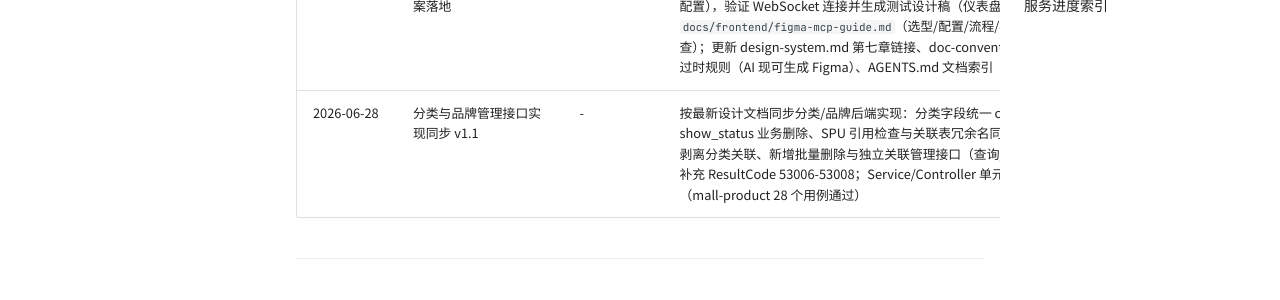
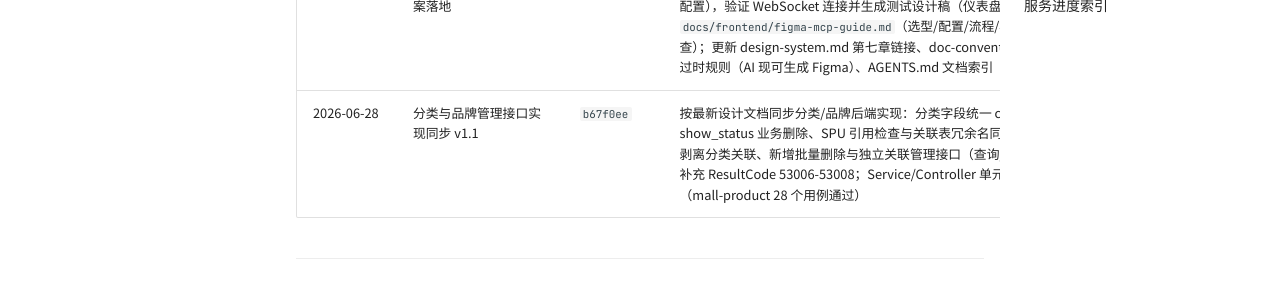
Before and after one commit to QiHaoo/my-mall, an MkDocs documentation site: the page built from docs/PROGRESS.md, in a window 1280 px wide and 900 px high, scrolled down 2911 px. Shown: the part 157-457 px from the top of the window. Built offline with MkDocs 1.6.1 and Material for MkDocs 9.7.7, drawn with Linux system fonts in a browser that asks for light colours; comment, search, counter and statistics services are not loaded.

Commit message:
docs: 补充分类与品牌管理实现同步提交的关联 hash

```diff
--- a/docs/PROGRESS.md
+++ b/docs/PROGRESS.md
@@ -40,7 +40,7 @@
 | 2026-06-21 | 网关路由配置修复 | `5bb4e9a` | RequestLogFilter + application.yml 路由过滤器修正 |
 | 2026-06-27 | GitHub 学习文档 + learn-docs 组织原则 | — | 新增 `docs/learn-docs/github/` 12 篇学习文档（基础/协作工作流/PR/分支保护/Actions/Pages/Release/Issue/Secrets/CLI/项目实践串联，含 mkdocs.yml workflow 逐行解读）；AGENTS.md 补充 learn-docs 文档组织原则（按实际内容组织，不套用开发文档模式）；mkdocs.yml 导航新增 GitHub 子项；修复 strict 构建链接警告（外部文件改 GitHub 绝对 URL、修正相对路径） |
 | 2026-06-28 | AI Agent 操作 Figma 方案落地 | — | figma-console-mcp 集成（MCP 服务器 + Desktop Bridge 插件 + Trae 配置），验证 WebSocket 连接并生成测试设计稿（仪表盘画板）；新增 `docs/frontend/figma-mcp-guide.md`（选型/配置/流程/核心工具速查）；更新 design-system.md 第七章链接、doc-convention.md 1.4.1 过时规则（AI 现可生成 Figma）、AGENTS.md 文档索引 |
-| 2026-06-28 | 分类与品牌管理接口实现同步 v1.1 | - | 按最新设计文档同步分类/品牌后端实现：分类字段统一 catId、show_status 业务删除、SPU 引用检查与关联表冗余名同步；品牌表单剥离分类关联、新增批量删除与独立关联管理接口（查询/新增/移除）；补充 ResultCode 53006-53008；Service/Controller 单元测试全绿（mall-product 28 个用例通过） |
+| 2026-06-28 | 分类与品牌管理接口实现同步 v1.1 | `b67f0ee` | 按最新设计文档同步分类/品牌后端实现：分类字段统一 catId、show_status 业务删除、SPU 引用检查与关联表冗余名同步；品牌表单剥离分类关联、新增批量删除与独立关联管理接口（查询/新增/移除）；补充 ResultCode 53006-53008；Service/Controller 单元测试全绿（mall-product 28 个用例通过） |
 
 ---
 
```
Also changed, not shown: docs/mall-product/PROGRESS.md (+1 -1 lines).
